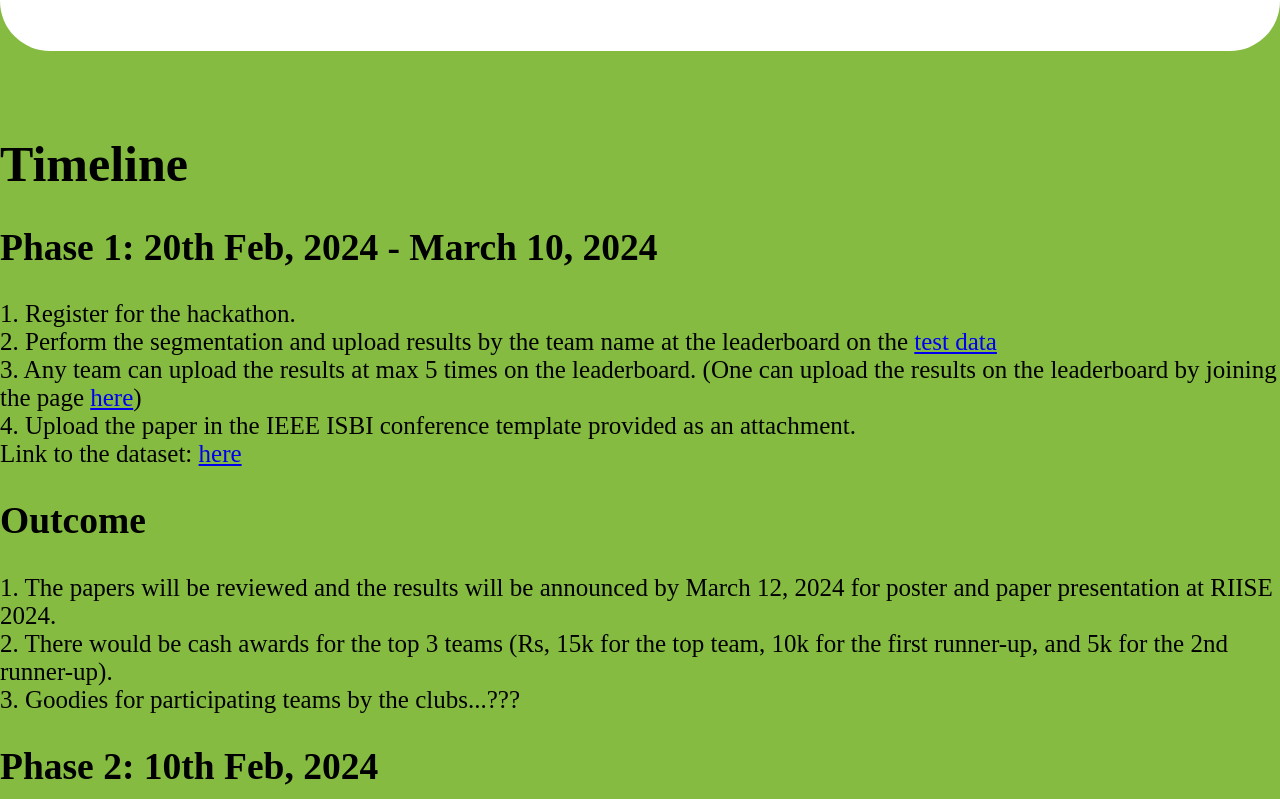
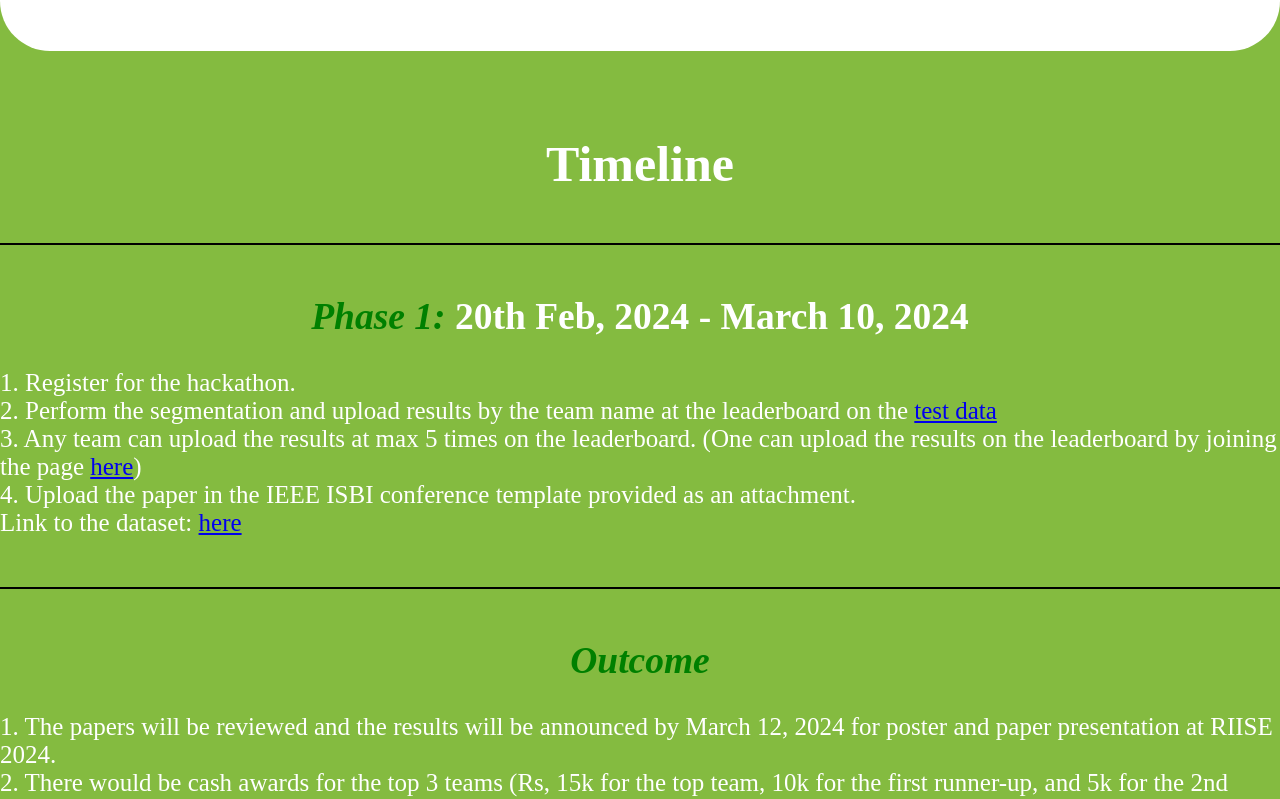
Before and after one commit to divyansh-4/RIISE_24, a React (Create React App) app in the folder riise/: page /#/healthcare in a window 1280 px wide. Shown: the part 2705-3504 px from the top of the page. Built offline with nearby package versions, Linux system fonts and the light colour scheme; a web font is replaced by a local one.

Commit message:
Update Healthcare.css
Update Healthcare.css for the Timeline Section

```diff
--- a/riise/src/pages/Healthcare.css
+++ b/riise/src/pages/Healthcare.css
@@ -2,7 +2,6 @@
     background-color: #84BB40;
     padding-top: 4rem;
     position: relative;
-    height: 100vh;
 }
 
 .healthcare-newbody-trans{
@@ -14,3 +13,33 @@
     height: 2rem;
     width: 100%;
 }
+
+.healthcare-newbody .header{
+    text-align: center;
+    color: white;
+}
+
+.healthcare-newbody .divider{
+    border-bottom: 2px solid black;
+    margin: 2rem auto;
+    width: 100%;
+}
+
+.paragraph {
+    text-align: center;
+}
+
+.phase-heading {
+    color: green;
+    font-style: italic;
+}
+
+.date-range {
+    color: white;
+    font-style: normal;
+}
+
+.paragraph-content{
+    text-align: left;
+    color: white;
+}
```
